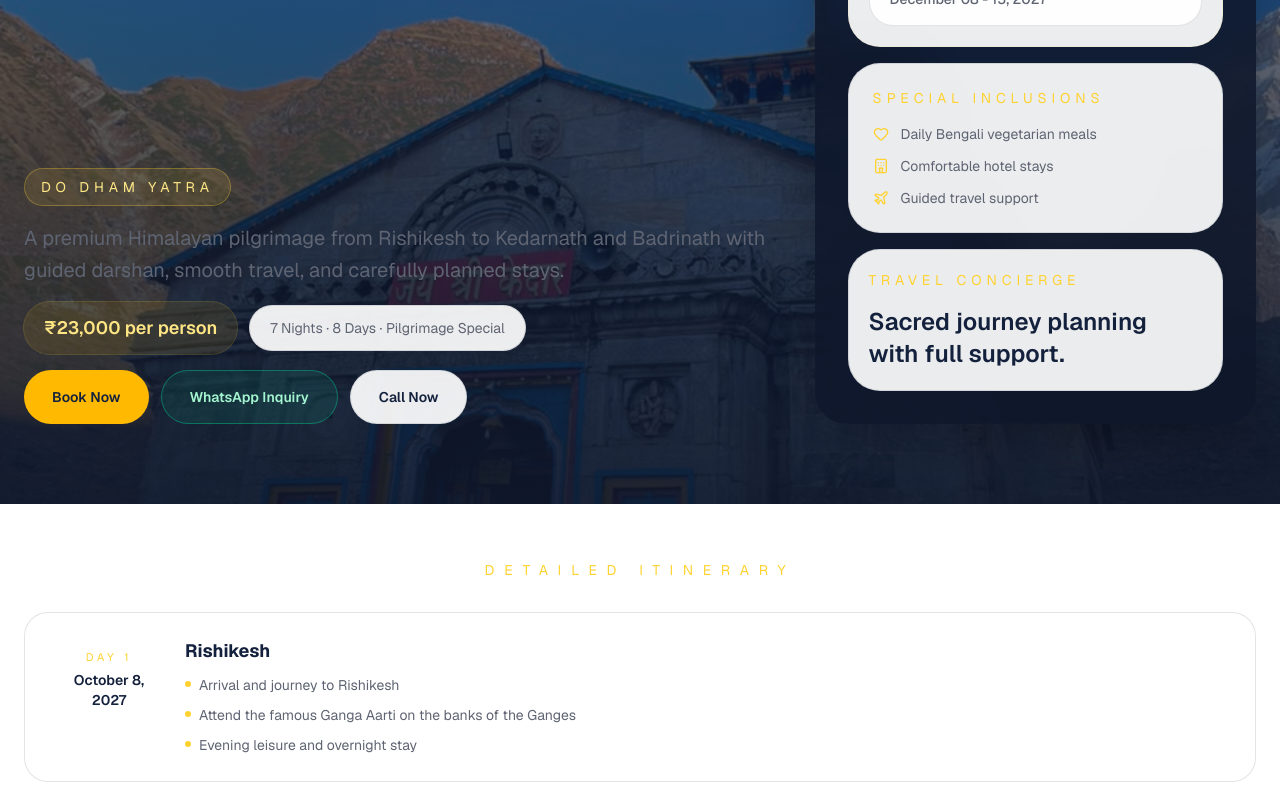
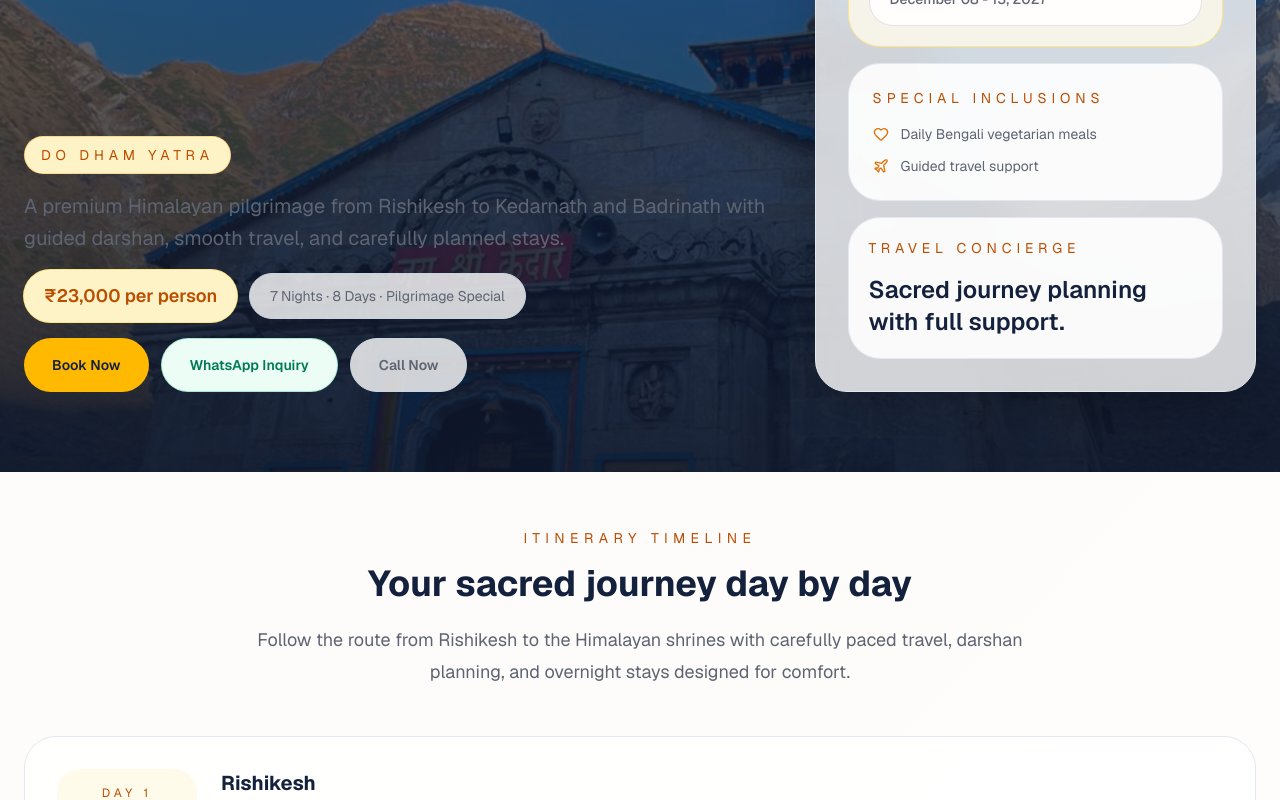
Before and after one commit to aritrakrpatra/Cholo-Jai-Dure, a Next.js app: page /packages/do-dham-yatra in a window 1280 px wide. Shown: the part 440-1240 px from the top of the page. Built offline with nearby package versions, Linux system fonts and the light colour scheme; no server answers.

Commit message:
do dham fix 2

```diff
--- a/app/packages/do-dham-yatra/page.js
+++ b/app/packages/do-dham-yatra/page.js
@@ -3,8 +3,9 @@
 import Image from "next/image";
 import Link from "next/link";
 import { useMemo, useState } from "react";
-import { Phone, ArrowRight, MapPin, Plane, Heart, Sparkles, Hotel } from "lucide-react";
+import { Phone, ArrowRight, MapPin, Plane, Heart, Sparkles } from "lucide-react";
 import Navbar from "@/app/components/Navbar";
+import { useTheme } from "@/app/context/ThemeContext";
 
 const highlights = [
   "Pickup & Drop-off from Station to Station",
@@ -133,6 +134,8 @@ function addDays(dateString, days) {
 }
 
 export default function DoDhamYatraPage() {
+  const { resolvedTheme } = useTheme();
+  const isLightTheme = resolvedTheme === "light";
   const [selectedDate, setSelectedDate] = useState(defaultSelectedDate);
 
   const dynamicItinerary = useMemo(() => {
@@ -145,7 +148,7 @@ export default function DoDhamYatraPage() {
   return (
     <>
       <Navbar />
-      <div className="bg-slate-950 text-white">
+      <div className={isLightTheme ? "bg-[linear-gradient(135deg,#f8f5ec_0%,#fffdf9_100%)] text-slate-900" : "bg-slate-950 text-white"}>
       <section className="relative overflow-hidden">
         <div
           className="absolute inset-0 bg-cover bg-center"
@@ -158,47 +161,46 @@ export default function DoDhamYatraPage() {
         <div className="relative z-10 mx-auto max-w-7xl px-4 sm:px-6 py-10 sm:py-16 lg:py-20">
           <div className="grid gap-6 lg:grid-cols-[1.65fr_0.95fr] lg:items-end">
             <div className="space-y-4">
-              <span className="inline-flex rounded-full border border-amber-300/30 bg-amber-300/10 px-4 py-2 text-sm uppercase tracking-[0.35em] text-amber-200">DO DHAM YATRA</span>
-              <p className="max-w-3xl text-base leading-7 text-white/80 sm:text-lg sm:leading-8 md:text-xl">A premium Himalayan pilgrimage from Rishikesh to Kedarnath and Badrinath with guided darshan, smooth travel, and carefully planned stays.</p>
+              <span className={`inline-flex rounded-full border px-4 py-2 text-sm uppercase tracking-[0.35em] ${isLightTheme ? "border-amber-500/30 bg-amber-100 text-amber-700" : "border-amber-300/30 bg-amber-300/10 text-amber-200"}`}>DO DHAM YATRA</span>
+              <p className={`max-w-3xl text-base leading-7 sm:text-lg sm:leading-8 md:text-xl ${isLightTheme ? "text-slate-700" : "text-white/80"}`}>A premium Himalayan pilgrimage from Rishikesh to Kedarnath and Badrinath with guided darshan, smooth travel, and carefully planned stays.</p>
               <div className="flex flex-wrap items-center gap-3">
-                <span className="rounded-full bg-amber-400/10 px-4 py-2 text-base font-semibold text-amber-200 ring-1 ring-amber-300/20 sm:px-5 sm:py-3 sm:text-lg">₹23,000 per person</span>
-                <span className="rounded-full border border-white/10 bg-white/5 px-4 py-2 text-xs text-white/80 sm:px-5 sm:py-3 sm:text-sm">7 Nights · 8 Days · Pilgrimage Special</span>
+                <span className={`rounded-full px-4 py-2 text-base font-semibold ring-1 sm:px-5 sm:py-3 sm:text-lg ${isLightTheme ? "bg-amber-100 text-amber-700 ring-amber-200" : "bg-amber-400/10 text-amber-200 ring-amber-300/20"}`}>₹23,000 per person</span>
+                <span className={`rounded-full border px-4 py-2 text-xs sm:px-5 sm:py-3 sm:text-sm ${isLightTheme ? "border-slate-300 bg-white/80 text-slate-700" : "border-white/10 bg-white/5 text-white/80"}`}>7 Nights · 8 Days · Pilgrimage Special</span>
               </div>
               <div className="flex flex-col gap-2 sm:flex-row sm:flex-wrap sm:gap-3">
                 <a href="/contact" className="flex items-center justify-center rounded-full bg-amber-400 px-6 py-3.5 text-sm font-semibold text-slate-950 transition hover:bg-amber-300 sm:px-7 sm:py-4">Book Now</a>
-                <a href="https://wa.me/917478167607" target="_blank" rel="noreferrer" className="flex items-center justify-center rounded-full border border-emerald-400/40 bg-emerald-400/10 px-6 py-3.5 text-sm font-semibold text-emerald-200 transition hover:bg-emerald-400/20 sm:px-7 sm:py-4">WhatsApp Inquiry</a>
-                <a href="tel:917478167607" className="flex items-center justify-center rounded-full border border-white/10 bg-white/5 px-6 py-3.5 text-sm font-semibold text-white transition hover:bg-white/10 sm:px-7 sm:py-4">Call Now</a>
+                <a href="https://wa.me/917478167607" target="_blank" rel="noreferrer" className={`flex items-center justify-center rounded-full border px-6 py-3.5 text-sm font-semibold transition sm:px-7 sm:py-4 ${isLightTheme ? "border-emerald-500/30 bg-emerald-50 text-emerald-700 hover:bg-emerald-100" : "border-emerald-400/40 bg-emerald-400/10 text-emerald-200 hover:bg-emerald-400/20"}`}>WhatsApp Inquiry</a>
+                <a href="tel:917478167607" className={`flex items-center justify-center rounded-full border px-6 py-3.5 text-sm font-semibold transition sm:px-7 sm:py-4 ${isLightTheme ? "border-slate-300 bg-white/80 text-slate-700 hover:bg-white" : "border-white/10 bg-white/5 text-white transition hover:bg-white/10"}`}>Call Now</a>
               </div>
             </div>
 
-            <aside className="rounded-4xl border border-white/10 bg-slate-900/85 p-4 shadow-2xl backdrop-blur-xl sm:p-8">
+            <aside className={`rounded-4xl border p-4 shadow-2xl backdrop-blur-xl sm:p-8 ${isLightTheme ? "border-slate-200 bg-white/80" : "border-white/10 bg-slate-900/85"}`}>
               <div className="space-y-4">
-                <div className="rounded-4xl border border-amber-300/10 bg-slate-950/90 p-5">
-                  <p className="text-sm uppercase tracking-[0.35em] text-amber-300">Journey Date Selection</p>
+                <div className={`rounded-4xl border p-5 ${isLightTheme ? "border-amber-200 bg-amber-50/80" : "border-amber-300/10 bg-slate-950/90"}`}>
+                  <p className={`text-sm uppercase tracking-[0.35em] ${isLightTheme ? "text-amber-700" : "text-amber-300"}`}>Journey Date Selection</p>
                   <div className="mt-5 space-y-3">
                     {journeyDates.map((option) => (
                       <button
                         key={option.id}
                         type="button"
                         onClick={() => setSelectedDate(option.date)}
-                        className={`w-full rounded-3xl border px-5 py-4 text-left text-sm font-medium transition ${selectedDate === option.date ? "border-amber-300 bg-amber-300/20 text-amber-100" : "border-white/10 bg-slate-950/80 text-white/80 hover:border-white/20 hover:text-white"}`}
+                        className={`w-full rounded-3xl border px-5 py-4 text-left text-sm font-medium transition ${selectedDate === option.date ? (isLightTheme ? "border-amber-400 bg-amber-100 text-amber-800" : "border-amber-300 bg-amber-300/20 text-amber-100") : (isLightTheme ? "border-slate-200 bg-white text-slate-700 hover:border-slate-300 hover:text-slate-900" : "border-white/10 bg-slate-950/80 text-white/80 hover:border-white/20 hover:text-white")}`}
                       >
                         {option.label}
                       </button>
                     ))}
                   </div>
                 </div>
-                <div className="rounded-4xl border border-white/10 bg-slate-950/90 p-6">
-                  <p className="text-sm uppercase tracking-[0.35em] text-amber-300">Special Inclusions</p>
-                  <div className="mt-4 space-y-3 text-white/80">
-                    <p className="flex items-center gap-3 text-sm"><Heart className="h-4 w-4 text-amber-300" /> Daily Bengali vegetarian meals</p>
-                    <p className="flex items-center gap-3 text-sm"><Hotel className="h-4 w-4 text-amber-300" /> Comfortable hotel stays</p>
-                    <p className="flex items-center gap-3 text-sm"><Plane className="h-4 w-4 text-amber-300" /> Guided travel support</p>
+                <div className={`rounded-4xl border p-6 ${isLightTheme ? "border-slate-200 bg-white/90" : "border-white/10 bg-slate-950/90"}`}>
+                  <p className={`text-sm uppercase tracking-[0.35em] ${isLightTheme ? "text-amber-700" : "text-amber-300"}`}>Special Inclusions</p>
+                  <div className={`mt-4 space-y-3 ${isLightTheme ? "text-slate-700" : "text-white/80"}`}>
+                    <p className="flex items-center gap-3 text-sm"><Heart className={`h-4 w-4 ${isLightTheme ? "text-amber-600" : "text-amber-300"}`} /> Daily Bengali vegetarian meals</p>
+                    <p className="flex items-center gap-3 text-sm"><Plane className={`h-4 w-4 ${isLightTheme ? "text-amber-600" : "text-amber-300"}`} /> Guided travel support</p>
                   </div>
                 </div>
-                <div className="rounded-4xl border border-white/10 bg-slate-950/90 p-5">
-                  <p className="text-sm uppercase tracking-[0.35em] text-amber-300">Travel Concierge</p>
-                  <p className="mt-4 text-2xl font-semibold text-white">Sacred journey planning with full support.</p>
+                <div className={`rounded-4xl border p-5 ${isLightTheme ? "border-slate-200 bg-white/90" : "border-white/10 bg-slate-950/90"}`}>
+                  <p className={`text-sm uppercase tracking-[0.35em] ${isLightTheme ? "text-amber-700" : "text-amber-300"}`}>Travel Concierge</p>
+                  <p className={`mt-4 text-2xl font-semibold ${isLightTheme ? "text-slate-900" : "text-white"}`}>Sacred journey planning with full support.</p>
                 </div>
               </div>
             </aside>
@@ -207,24 +209,28 @@ export default function DoDhamYatraPage() {
       </section>
 
 
-      <section className="py-10 bg-slate-950/95 sm:py-14">
+      <section className={`py-10 sm:py-14 ${isLightTheme ? "bg-white/70" : "bg-slate-950/95"}`}>
         <div className="mx-auto max-w-7xl px-4 sm:px-6">
-          <div className="mb-6 text-center sm:mb-8">
-            <p className="text-sm uppercase tracking-[0.7em] text-amber-300">Detailed Itinerary</p>
+          <div className="mb-12 text-center">
+            <p className={`text-sm uppercase tracking-[0.4em] ${isLightTheme ? "text-amber-700" : "text-amber-300"}`}>Itinerary Timeline</p>
+            <h2 className={`mt-4 text-2xl font-bold sm:text-4xl ${isLightTheme ? "text-slate-900" : "text-white"}`}>Your sacred journey day by day</h2>
+            <p className={`mx-auto mt-5 max-w-3xl text-base leading-8 sm:text-lg ${isLightTheme ? "text-slate-700" : "text-white/70"}`}>
+              Follow the route from Rishikesh to the Himalayan shrines with carefully paced travel, darshan planning, and overnight stays designed for comfort.
+            </p>
           </div>
-          <div className="space-y-4 sm:space-y-5">
+          <div className="space-y-10">
             {dynamicItinerary.map((item) => (
-              <div key={item.day} className="grid gap-3 rounded-3xl border border-white/10 bg-slate-900/90 p-4 sm:gap-4 sm:p-6 lg:grid-cols-[120px_1fr] lg:items-start">
-                <div className="rounded-2xl bg-slate-950/80 p-3 text-center">
-                  <p className="text-[11px] uppercase tracking-[0.35em] text-amber-300">{item.day}</p>
-                  <p className="mt-1 text-sm font-semibold text-white">{item.date}</p>
+              <div key={item.day} className={`grid gap-6 rounded-4xl border p-8 lg:grid-cols-[140px_1fr] lg:items-start ${isLightTheme ? "border-slate-200 bg-white/90" : "border-white/10 bg-slate-900/90"}`}>
+                <div className={`rounded-3xl p-4 text-center ${isLightTheme ? "bg-amber-50" : "bg-slate-950/80"}`}>
+                  <p className={`text-xs uppercase tracking-[0.35em] ${isLightTheme ? "text-amber-700" : "text-amber-300"}`}>{item.day}</p>
+                  <p className={`mt-2 text-lg font-semibold ${isLightTheme ? "text-slate-900" : "text-white"}`}>{item.date}</p>
                 </div>
                 <div>
-                  <h3 className="text-lg font-bold text-white">{item.title}</h3>
-                  <ul className="mt-2 space-y-1.5 text-white/70">
+                  <h3 className={`text-xl font-bold ${isLightTheme ? "text-slate-900" : "text-white"}`}>{item.title}</h3>
+                  <ul className={`mt-3 space-y-2 ${isLightTheme ? "text-slate-700" : "text-white/70"}`}>
                     {item.points.map((point) => (
-                      <li key={point} className="flex gap-2 text-sm leading-6">
-                        <span className="mt-2 h-1.5 w-1.5 rounded-full bg-amber-300 shrink-0" />
+                      <li key={point} className="flex gap-2 text-sm leading-7">
+                        <span className={`mt-2 h-1.5 w-1.5 rounded-full shrink-0 ${isLightTheme ? "bg-amber-600" : "bg-amber-300"}`} />
                         <span>{point}</span>
                       </li>
                     ))}
@@ -238,22 +244,22 @@ export default function DoDhamYatraPage() {
 
       <section className="py-10 sm:py-14">
         <div className="mx-auto max-w-7xl px-4 sm:px-6">
-          <div className="rounded-4xl border border-white/10 bg-slate-900/90 p-5 shadow-2xl sm:p-8 lg:p-10">
+          <div className={`rounded-4xl border p-5 shadow-2xl sm:p-8 lg:p-10 ${isLightTheme ? "border-slate-200 bg-white/90" : "border-white/10 bg-slate-900/90"}`}>
             <div className="grid gap-6 sm:grid-cols-2 sm:gap-10">
               <div>
-                <h2 className="text-xl font-bold text-white sm:text-2xl">Inclusions</h2>
-                <ul className="mt-4 space-y-2 text-sm text-white/80">
+                <h2 className={`text-xl font-bold sm:text-2xl ${isLightTheme ? "text-slate-900" : "text-white"}`}>Inclusions</h2>
+                <ul className={`mt-4 space-y-2 text-sm ${isLightTheme ? "text-slate-700" : "text-white/80"}`}>
                   {highlights.map((item) => (
-                    <li key={item} className="flex items-start gap-2 rounded-2xl bg-slate-950/80 px-3 py-2">
-                      <span className="mt-1 h-2 w-2 rounded-full bg-emerald-300" />
+                    <li key={item} className={`flex items-start gap-2 rounded-2xl px-3 py-2 ${isLightTheme ? "bg-amber-50" : "bg-slate-950/80"}`}>
+                      <span className={`mt-1 h-2 w-2 rounded-full ${isLightTheme ? "bg-emerald-500" : "bg-emerald-300"}`} />
                       <span>{item}</span>
                     </li>
                   ))}
                 </ul>
               </div>
               <div>
-                <h2 className="text-xl font-bold text-white sm:text-2xl">Exclusions</h2>
-                <ul className="mt-4 space-y-2 text-sm text-white/80">
+                <h2 className={`text-xl font-bold sm:text-2xl ${isLightTheme ? "text-slate-900" : "text-white"}`}>Exclusions</h2>
+                <ul className={`mt-4 space-y-2 text-sm ${isLightTheme ? "text-slate-700" : "text-white/80"}`}>
                   {[
                     "Room Heater / Air Conditioner Charges",
                     "Airfare & Train Tickets",
@@ -263,8 +269,8 @@ export default function DoDhamYatraPage() {
                     "Personal Expenses (Laundry, Shopping, etc.)",
                     "Extra Meals & Additional Water Bottles",
                   ].map((item) => (
-                    <li key={item} className="flex items-start gap-2 rounded-2xl bg-slate-950/80 px-3 py-2">
-                      <span className="mt-1 h-2 w-2 rounded-full bg-red-400" />
+                    <li key={item} className={`flex items-start gap-2 rounded-2xl px-3 py-2 ${isLightTheme ? "bg-rose-50" : "bg-slate-950/80"}`}>
+                      <span className={`mt-1 h-2 w-2 rounded-full ${isLightTheme ? "bg-rose-500" : "bg-red-400"}`} />
                       <span>{item}</span>
                     </li>
                   ))}
@@ -277,11 +283,11 @@ export default function DoDhamYatraPage() {
 
       <section className="py-10 sm:py-12">
         <div className="mx-auto max-w-7xl px-4 sm:px-6">
-          <div className="rounded-3xl border border-white/10 bg-slate-900/90 p-5 shadow-2xl sm:p-8 lg:p-10">
-            <h2 className="text-2xl font-bold text-white sm:text-3xl">Gallery</h2>
+          <div className={`rounded-3xl border p-5 shadow-2xl sm:p-8 lg:p-10 ${isLightTheme ? "border-slate-200 bg-white/90" : "border-white/10 bg-slate-900/90"}`}>
+            <h2 className={`text-2xl font-bold sm:text-3xl ${isLightTheme ? "text-slate-900" : "text-white"}`}>Gallery</h2>
             <div className="mt-6 grid gap-3 grid-cols-2 sm:mt-8 sm:gap-4 lg:grid-cols-4">
               {destinations.slice(0, 4).map((destination, index) => (
-                <div key={destination.image} className="overflow-hidden rounded-[1.25rem] bg-white/5 sm:rounded-[1.75rem]">
+                <div key={destination.image} className={`overflow-hidden rounded-[1.25rem] sm:rounded-[1.75rem] ${isLightTheme ? "bg-slate-100" : "bg-white/5"}`}>
                   <Image
                     src={destination.image}
                     alt={`Do Dham gallery ${index + 1}`}
@@ -296,22 +302,22 @@ export default function DoDhamYatraPage() {
         </div>
       </section>
 
-      <section className="py-10 bg-slate-900/80 sm:py-12">
+      <section className={`py-10 sm:py-12 ${isLightTheme ? "bg-white/70" : "bg-slate-900/80"}`}>
         <div className="mx-auto max-w-7xl px-4 sm:px-6">
           <div className="mx-auto max-w-2xl">
-            <div className="rounded-3xl border border-white/10 bg-slate-950/90 p-5 shadow-2xl sm:p-8 lg:p-10">
-              <h2 className="text-2xl font-bold text-white sm:text-3xl">Important Information</h2>
-              <div className="mt-6 space-y-4 text-white/80">
-                <p><span className="font-semibold text-white">Last Date of Booking:</span> 30 June 2026</p>
-                <p><span className="font-semibold text-white">Booking Amount:</span> ₹5,000 per person</p>
-                <p><span className="font-semibold text-white">Tempo Traveller Seat Selection:</span> Available at booking time</p>
+            <div className={`rounded-3xl border p-5 shadow-2xl sm:p-8 lg:p-10 ${isLightTheme ? "border-slate-200 bg-white/90" : "border-white/10 bg-slate-950/90"}`}>
+              <h2 className={`text-2xl font-bold sm:text-3xl ${isLightTheme ? "text-slate-900" : "text-white"}`}>Important Information</h2>
+              <div className={`mt-6 space-y-4 ${isLightTheme ? "text-slate-700" : "text-white/80"}`}>
+                <p><span className={`font-semibold ${isLightTheme ? "text-slate-900" : "text-white"}`}>Last Date of Booking:</span> 30 June 2026</p>
+                <p><span className={`font-semibold ${isLightTheme ? "text-slate-900" : "text-white"}`}>Booking Amount:</span> ₹5,000 per person</p>
+                <p><span className={`font-semibold ${isLightTheme ? "text-slate-900" : "text-white"}`}>Tempo Traveller Seat Selection:</span> Available at booking time</p>
               </div>
             </div>
           </div>
         </div>
       </section>
 
-      <footer className="border-t border-white/10 bg-slate-950/90 py-10 text-center text-sm text-white/70">
+      <footer className={`border-t py-10 text-center text-sm ${isLightTheme ? "border-slate-200 bg-white/80 text-slate-600" : "border-white/10 bg-slate-950/90 text-white/70"}`}>
         <p>© 2026 Cholo Jai Dure. All Rights Reserved.</p>
       </footer>
       </div>
```
